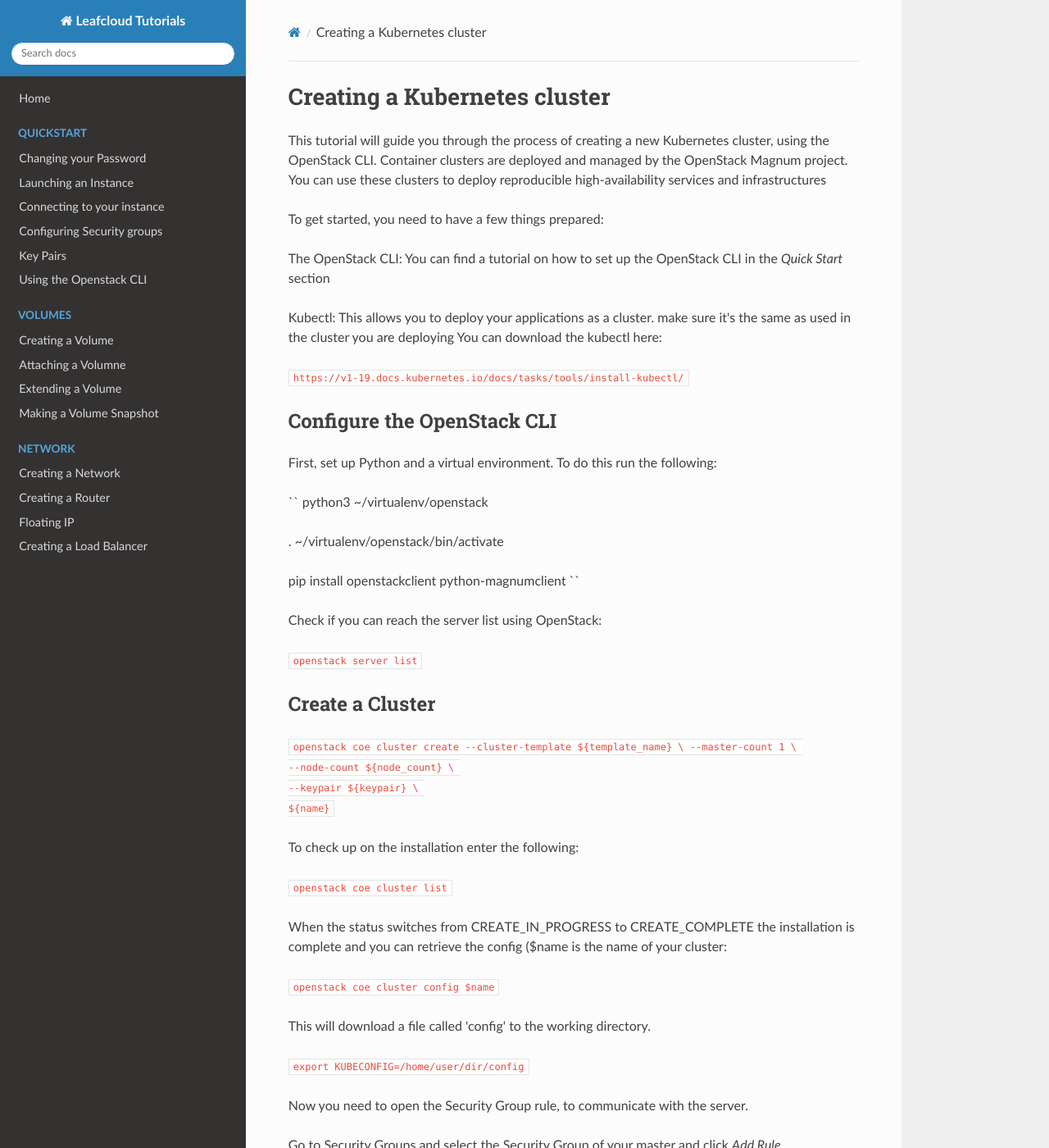
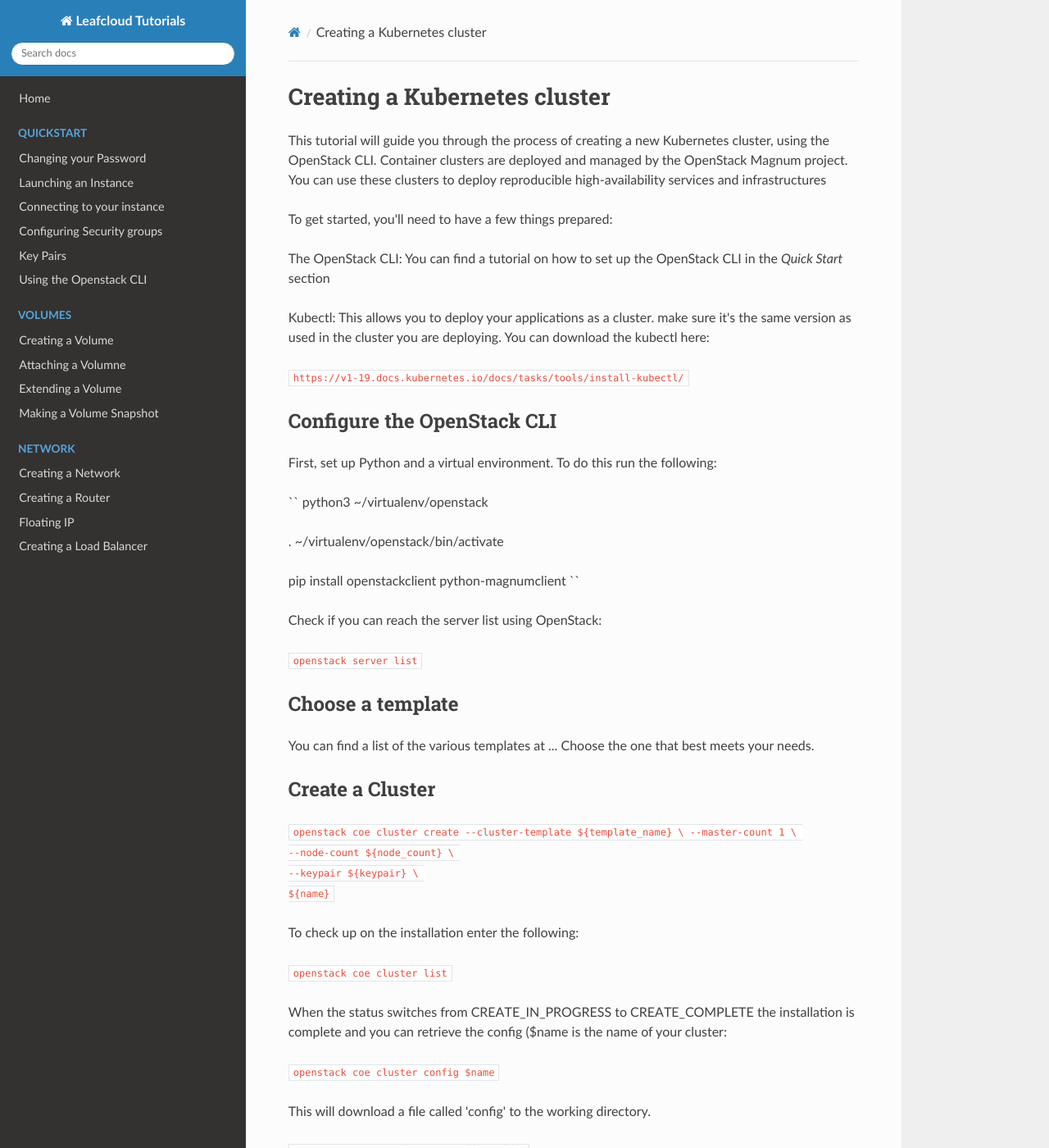
Before and after one commit to leafcloudhq/documentation-rtd, an MkDocs documentation site: the page built from docs/kubernetes/creating-a-kubernetes-cluster.md, in a window 1280 px wide and 1400 px high. Shown: the whole window at 82% size. Built offline with MkDocs 1.6.1, drawn with Linux system fonts in a browser that asks for light colours; nearby versions of some CDN libraries.

Commit message:
kubernetes tutorial update

```diff
--- a/docs/kubernetes/creating-a-kubernetes-cluster.md
+++ b/docs/kubernetes/creating-a-kubernetes-cluster.md
@@ -2,11 +2,11 @@
 
 This tutorial will guide you through the process of creating a new Kubernetes cluster, using the OpenStack CLI. Container clusters are deployed and managed by the OpenStack Magnum project. You can use these clusters to deploy reproducible high-availability services and infrastructures
 
-To get started, you need to have a few things prepared:
+To get started, you'll need to have a few things prepared:
 
 The OpenStack CLI: You can find a tutorial on how to set up the OpenStack CLI in the *Quick Start* section
 
-Kubectl: This allows you to deploy your applications as a cluster. make sure it's the same as used in the cluster you are deploying You can download the kubectl here:
+Kubectl: This allows you to deploy your applications as a cluster. make sure it's the same version as used in the cluster you are deploying. You can download the kubectl here:
 
 ``
 https://v1-19.docs.kubernetes.io/docs/tasks/tools/install-kubectl/
@@ -29,6 +29,9 @@ Check if you can reach the server list using OpenStack:
 ``
 openstack server list
 ``
+## Choose a template
+
+ You can find a list of the various templates at ... Choose the one that best meets your needs.
 
 ## Create a Cluster
 
```
